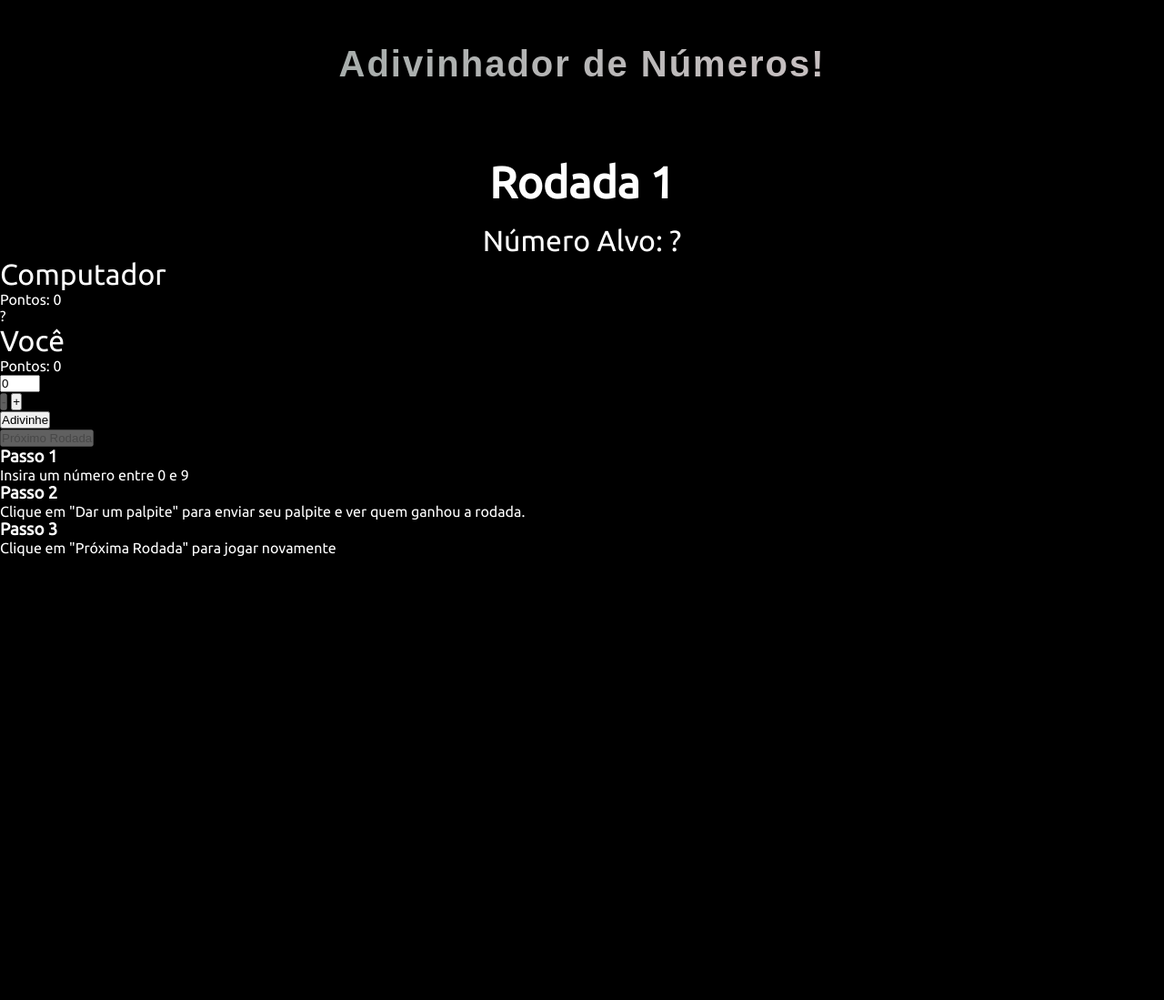
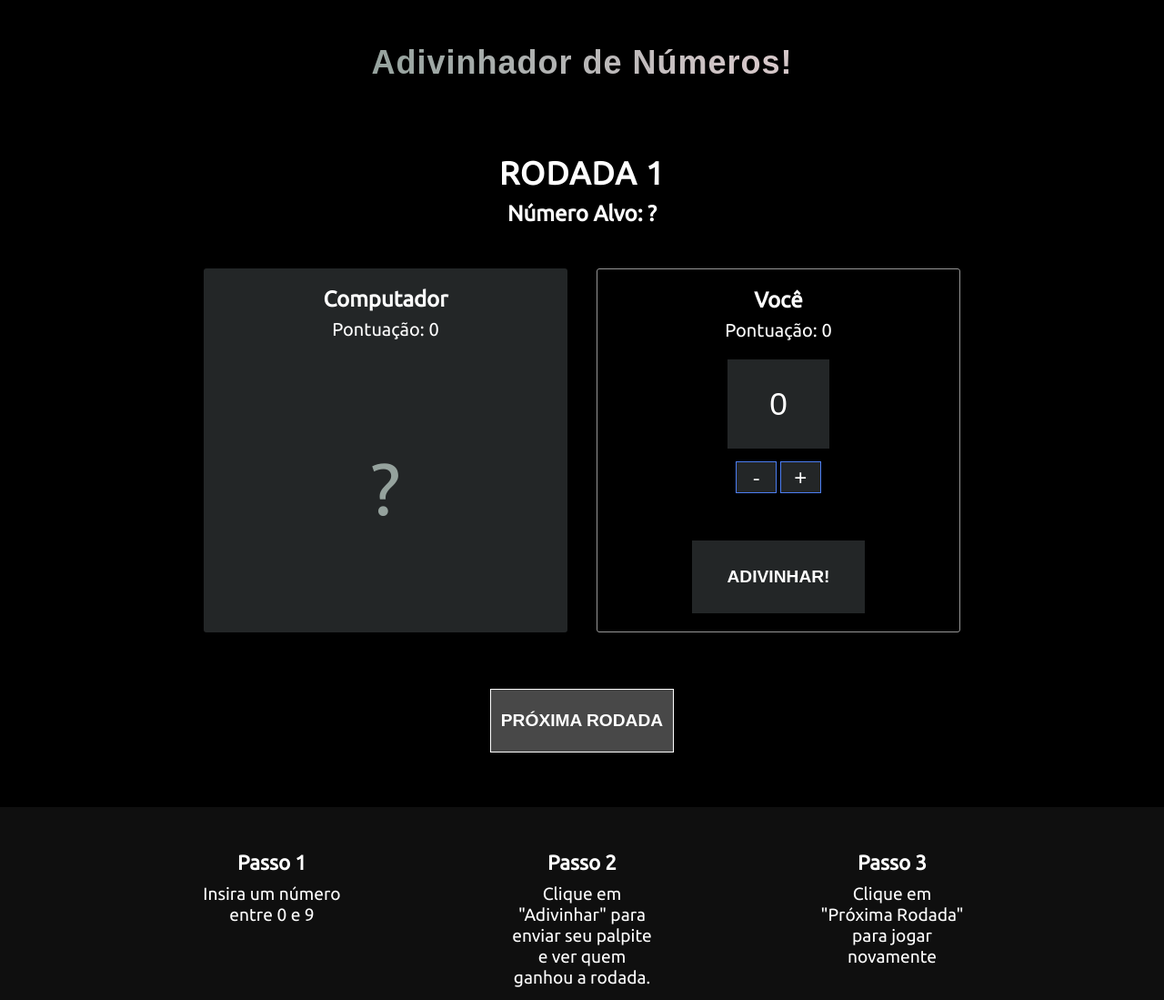
Before and after one commit to felpsg/projetosJavaScript, a plain HTML site: page adivinhadorDeNumeros/index.html in a window 1280 px wide. Shown: the whole page at 91% size. Before the commit the page ends 800 px from the top, so only its background shows below. Drawn offline with Linux system fonts and the light colour scheme; a web font is replaced by a local one.

Commit message:
html e css estilizado

```diff
--- a/adivinhadorDeNumeros/index.html
+++ b/adivinhadorDeNumeros/index.html
@@ -28,27 +28,28 @@
     <div class="guess computer-guess">
       <div class="guess-title">
         <p class="guess-label">Computador</p>
-        <p class="score-label">Pontos: <span id="computer-score">0</span></p>
+        <p class="score-label">Pontuação: <span id="computer-score">0</span></p>
       </div>
       <p id="computer-guess">?</p>
       <p class="winning-text" id="computer-wins"></p>
     </div>
+
     <div class="guess human-guess">
       <div class="guess-title">
         <p class="guess-label">Você</p>
-        <p class="score-label">Pontos: <span id="human-score">0</span></p>
+        <p class="score-label">Pontuação: <span id="human-score">0</span></p>
       </div>
       <input type="number" id="human-guess" min=0 max=9 value=0>
       <div class="number-controls">
         <button class="number-control left" id="subtract" disabled>-</button>
         <button class="number-control right" id="add">+</button>
       </div>
-      <button class="button" id="guess">Adivinhe</button>
+      <button class="button" id="guess">Adivinhar!</button>
     </div>
   </div>
 
   <div class="next-round-container">
-    <button class="button" id="next-round" disabled>Próximo Rodada</button>
+    <button class="button" id="next-round" disabled>Próxima Rodada</button>
   </div>
 
   </div>
@@ -61,7 +62,7 @@
     </div>
     <div class="instruction">
       <h3>Passo 2</h3>
-      <p>Clique em "Dar um palpite" para enviar seu palpite e ver quem ganhou a rodada.</p>
+      <p>Clique em "Adivinhar" para enviar seu palpite e ver quem ganhou a rodada.</p>
     </div>
     <div class="instruction">
       <h3>Passo 3</h3>
--- a/adivinhadorDeNumeros/style.css
+++ b/adivinhadorDeNumeros/style.css
@@ -10,12 +10,19 @@ body {
   font-family: "Ubuntu", sans-serif;
 }
 
+.game-container {
+  max-width: 640px;
+  margin: 0 auto;
+  text-align: center;
+}
+
 header {
-  text-align: center;
+  display: flex;
+  justify-content: center;
   padding: 3rem;
-  font-size: 20px;
-  letter-spacing: 2px;
-  font-family: "Rubik 80s Fade", sans-serif !important;
+  font-size: 18px;
+  letter-spacing: 1px;
+  font-family: "Rubik 80s Fade", sans-serif;
 }
 
 h1 {
@@ -36,14 +43,196 @@ h1 {
   flex-direction: column;
   text-align: center;
   margin-top: 2rem;
-  font-size: 3rem;
+  font-size: 2.2rem;
+}
+
+.rounds .round-label {
+  letter-spacing: 1.2px;
+  text-transform: uppercase;
 }
 
 .round-label {
-  margin-bottom: 18px;
+  margin-bottom: 10px;
   font-weight: bold;
 }
 
+.guess {
+  min-width: 400px;
+  height: 400px;
+  display: flex;
+  flex-direction: column;
+  align-items: center;
+  padding: 20px;
+  border-radius: 3px;
+}
+
+.guessing-area {
+  display: flex;
+  justify-content: center;
+  align-items: flex-start;
+  margin: 30px;
+}
+
+.guess {
+  margin: 1rem;
+}
+
+.guess-title {
+  display: flex;
+  flex-direction: column;
+  align-items: center;
+  justify-content: flex-start;
+  margin-bottom: 20px;
+}
+
 .guess-label {
-  font-size: 2rem;
+  font-size: 1.5rem;
+  font-weight: bold;
+  margin: 0;
 }
+
+.score-label {
+  font-size: 20px;
+  font-weight: 400;
+  margin-top: 7px;
+}
+
+.target-guess {
+  display: flex;
+  flex-direction: column;
+  align-items: center;
+  justify-content: flex-start;
+}
+
+.computer-guess {
+  background-color: rgb(35, 38, 39);
+}
+
+#computer-guess {
+  font-size: 5rem;
+  padding: 6rem;
+  color: #95a29d;
+  font-weight: 400;
+}
+
+.human-guess {
+  border: 1px solid rgb(150, 150, 150);
+}
+
+#human-guess {
+  width: 112px;
+  height: 98px;
+  text-align: center;
+  font-size: 2.2rem;
+  background-color: #232627;
+  color: #fff;
+  border: none;
+}
+
+input[type="number"]::-webkit-inner-spin-button {
+  -webkit-appearance: none;
+}
+input[type="number"] {
+  -moz-appearance: textfield;
+  appearance: textfield;
+}
+
+.number-control {
+  display: inline;
+  height: 35px;
+  width: 45px;
+  margin: 14px 0 14px;
+  font-size: 1.5rem;
+  border: none;
+  color: #fff;
+  background-color: #232627;
+  border-color: #fff;
+  cursor: pointer;
+  border: solid 1px #4c7ef3;
+}
+
+.number-control:hover:first-child {
+  background-color: red;
+  color: #fff;
+}
+
+.number-control:hover:nth-child(even) {
+  background-color: #0034dd;
+}
+
+.number-controls button[disabled] {
+  color: #dfdfdf;
+  cursor: default;
+}
+
+#guess {
+  height: 80px;
+  width: 190px;
+  margin-top: 38px;
+  background-color: #232627;
+  color: #fff;
+  font-size: 1.2rem;
+  border: none;
+  cursor: pointer;
+  text-transform: uppercase;
+  font-weight: bold;
+}
+
+#guess:hover {
+  background-color: rgb(6, 6, 248);
+}
+
+#next-round {
+  width: 202px;
+  height: 70px;
+  font-size: 1.2rem;
+  font-weight: bold;
+  margin-top: 1rem;
+  margin-bottom: 60px;
+  color: #fff;
+  text-transform: uppercase;
+  cursor: pointer;
+  border: solid 1px #fff;
+}
+
+#next-round:hover {
+  background-color: rgb(6, 6, 248);
+}
+
+.next-round-container {
+  text-align: center;
+}
+
+#next-round:hover {
+  background-image: linear-gradient(
+    270deg,
+    #9375ff 0,
+    #4652f9 50%,
+    #0034dd 100%
+  );
+  background-clip: text;
+  -webkit-background-clip: text;
+  -webkit-text-fill-color: transparent;
+}
+
+.instructions {
+  display: flex;
+  justify-content: space-evenly;
+  background-color: #0f0f0f;
+  padding: 3rem;
+  align-content: space-around;
+  align-content: flex-start;
+  text-align: center;
+  white-space: normal;
+  width: 100%;
+  font-size: 1.2rem;
+}
+
+.instruction {
+  width: 180px;
+  text-align: center;
+}
+
+.instruction p {
+  margin: 10px;
+}
```
